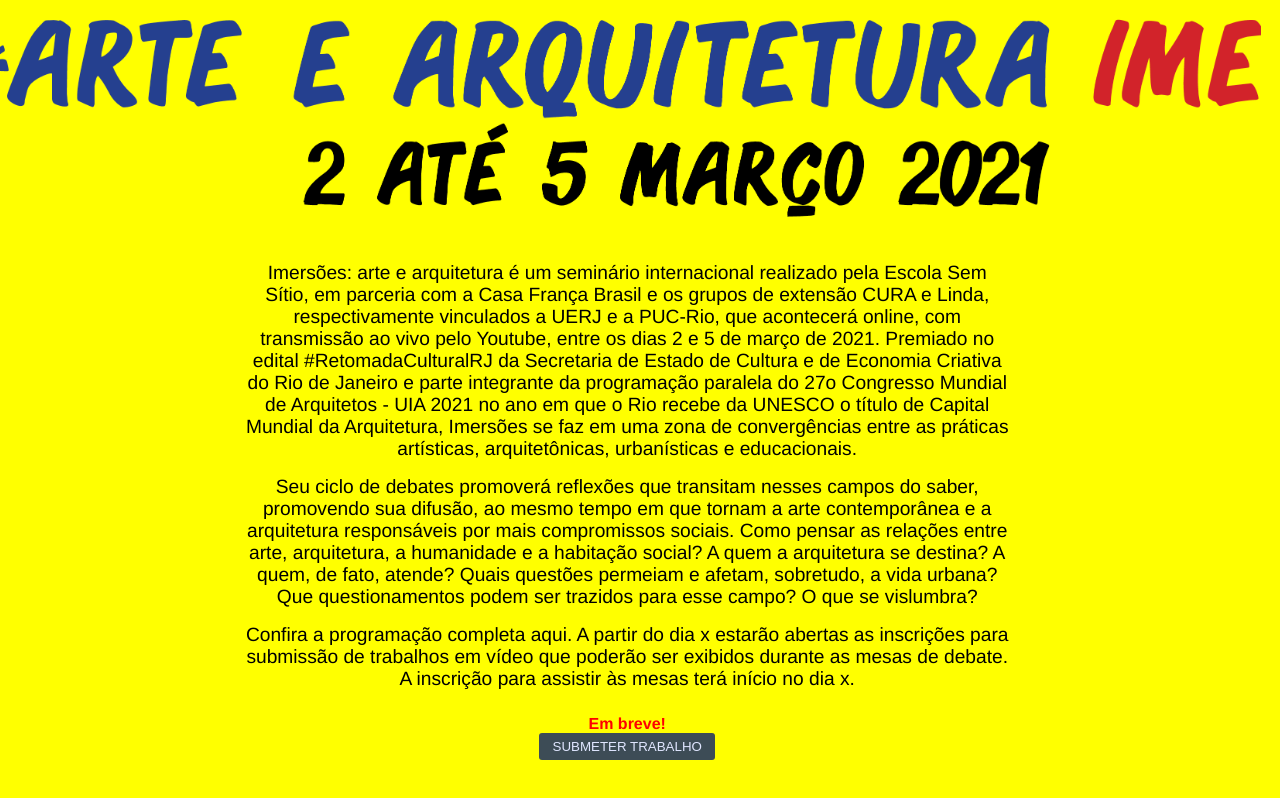
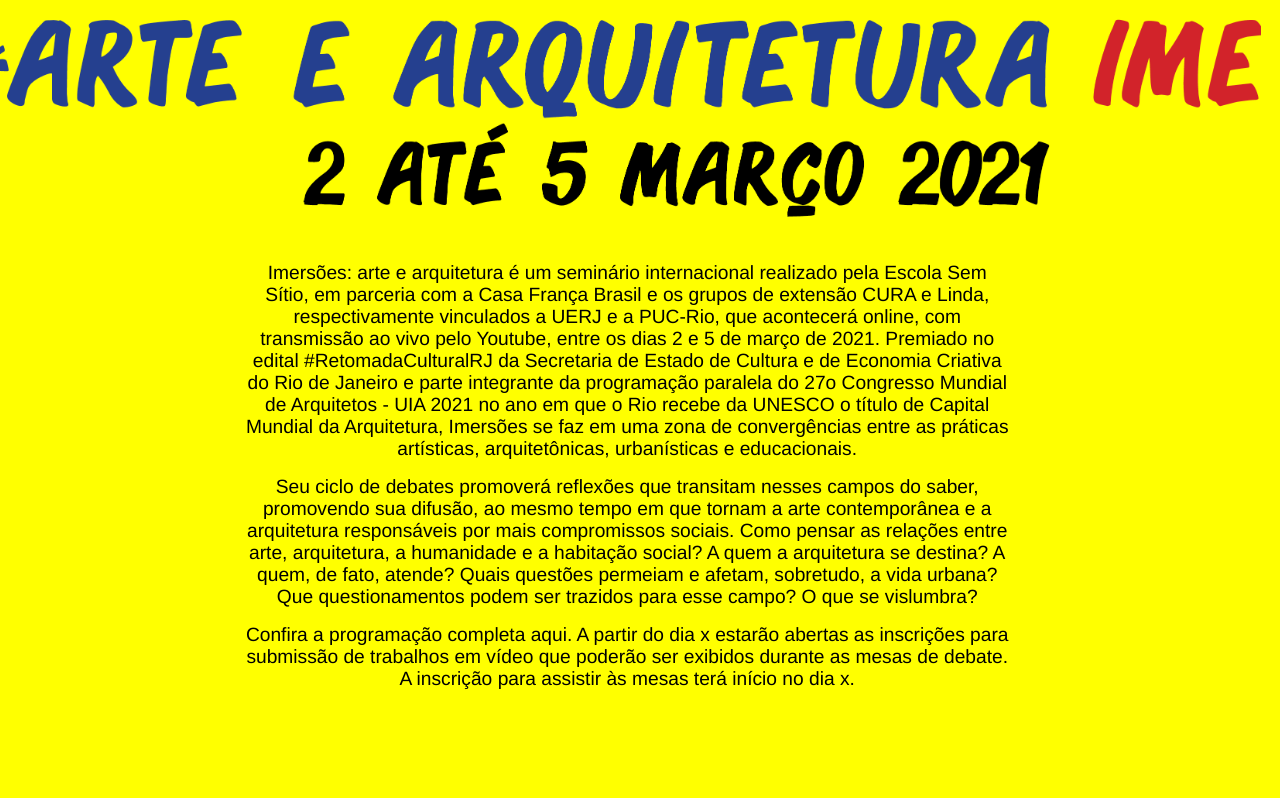
Before and after one commit to hiagoptk/iaa-seminario, a Next.js app in the folder web/: page / in a window 1280 px wide. Shown: the part 244-1042 px from the top of the page. After the commit the page ends 983 px from the top, so only its background shows below. Built offline with nearby package versions, Linux system fonts and the light colour scheme.

Commit message:
retirando botão de submit da home

```diff
--- a/web/pages/index.js
+++ b/web/pages/index.js
@@ -32,10 +32,6 @@ const Home = () => {
 
                     <p>Confira a programação completa aqui. A partir do dia x estarão abertas as inscrições para submissão de trabalhos em vídeo que poderão ser exibidos durante as mesas de debate. A inscrição para assistir às mesas terá início no dia x.</p>
 
-                    <div id='sub'>
-                        <h3>Em breve!</h3>
-                        <button disabled > SUBMETER TRABALHO </button>
-                    </div>
                 </div>
 
             </div>
```
